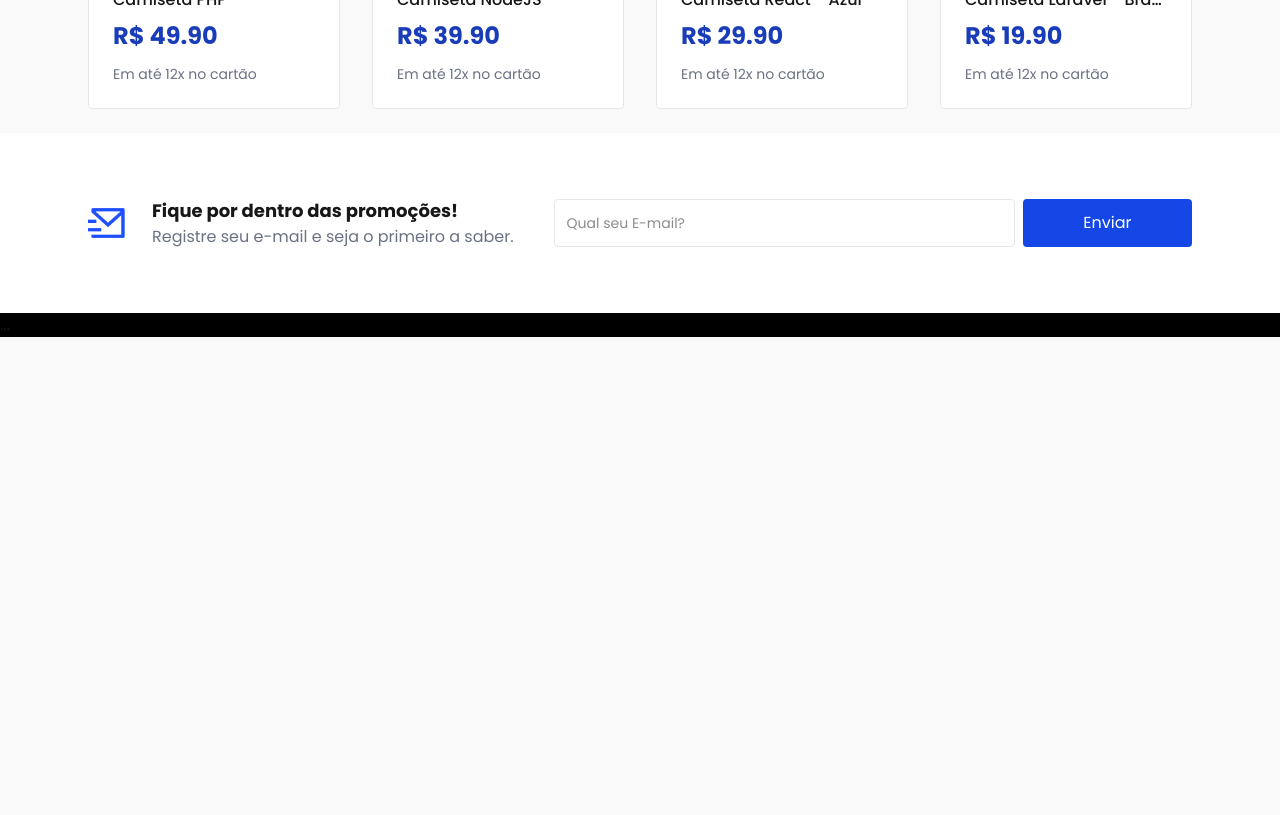
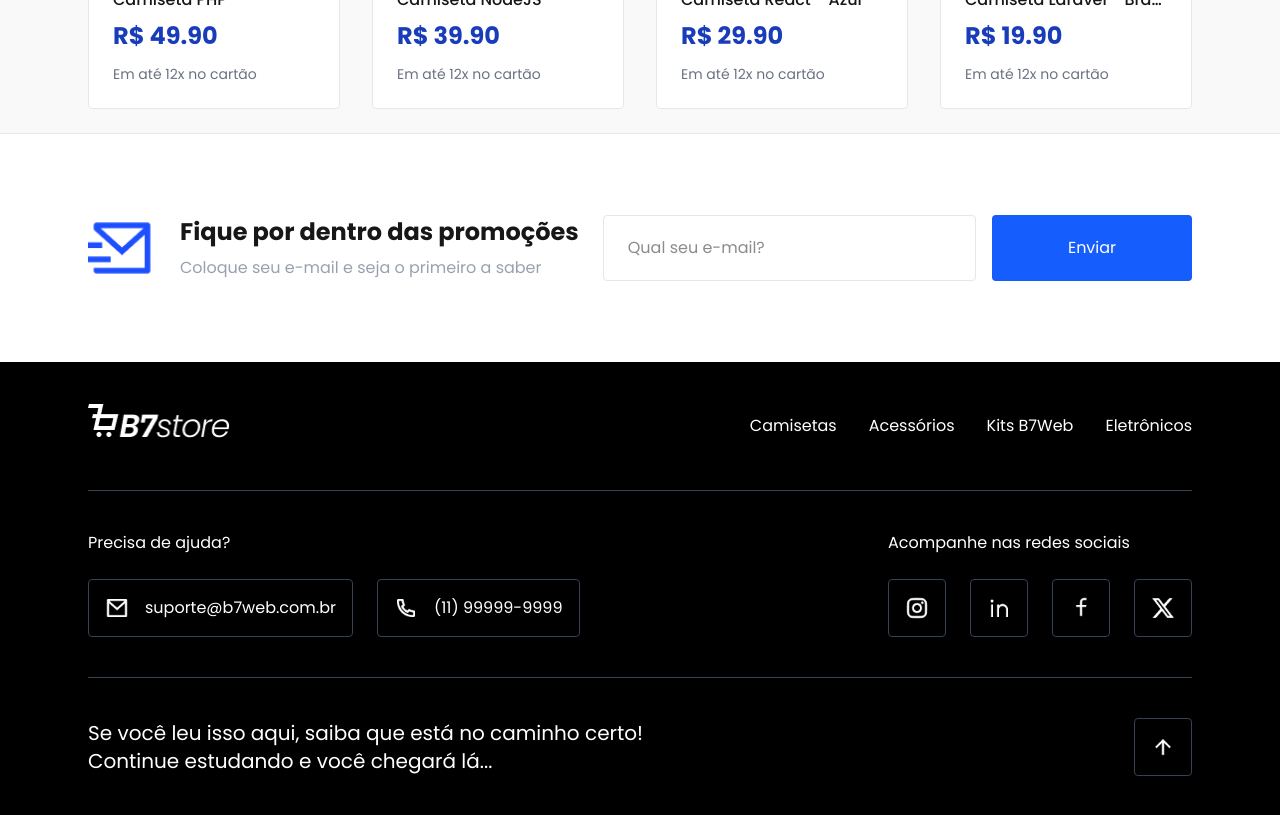
Before and after one commit to luanadplr/b7store, a Next.js app: page / in a window 1280 px wide. Shown: the part 1700-2515 px from the top of the page. Before the commit the page ends 2037 px from the top, so only its background shows below. Built offline with nearby package versions, Linux system fonts and the light colour scheme.

Commit message:
feat: footer concluido

```diff
--- a/src/components/layout/footer.tsx
+++ b/src/components/layout/footer.tsx
@@ -1,45 +1,108 @@
 import Image from "next/image";
+import Link from "next/link";
+import { FooterButton } from "./footer/footer-button";
+import { MenuItem } from "@/types/MenuItem";
+import { data } from "@/data";
 
-export function Footer() {
+export const Footer = () => {
+  const menu: MenuItem[] = data.menu;
+
   return (
     <footer>
-      {/* Newsletter  */}
-      <div className="bg-white">
-        <div className="mx-auto flex w-full max-w-6xl flex-col items-center justify-between gap-5 px-6 py-16 md:flex-row md:gap-10">
-          {/* Header do Newsletter  */}
-          <div className="flex flex-col items-center gap-2 md:flex-row md:gap-0">
-            <div className="md:pr-6">
+      <div className="border-t border-gray-200 bg-white px-6 py-14">
+        <div className="mx-auto flex w-full max-w-6xl flex-col items-center gap-6 p-6 md:flex-row">
+          <Image
+            src={"/assets/ui/mail-send-line.png"}
+            alt=""
+            width={68}
+            height={68}
+          />
+          <div className="text-center md:text-left">
+            <h3 className="mb-6 text-2xl font-bold md:mb-2">
+              Fique por dentro das promoções
+            </h3>
+            <p className="text-gray-400">
+              Coloque seu e-mail e seja o primeiro a saber
+            </p>
+          </div>
+          <form
+            method="POST"
+            className="flex w-full flex-1 flex-col gap-4 md:flex-row"
+          >
+            <input
+              type="text"
+              className="flex-1 rounded-sm border border-gray-200 px-6 py-5 outline-0"
+              placeholder="Qual seu e-mail?"
+            />
+            <input
+              type="submit"
+              value="Enviar"
+              className="w-full rounded-sm border-0 bg-blue-600 px-6 py-5 text-white md:w-50"
+            />
+          </form>
+        </div>
+      </div>
+      <div className="bg-black text-white">
+        <div className="mx-auto w-full max-w-6xl px-6">
+          <div className="flex flex-col items-center justify-between gap-6 border-b border-gray-700 py-16 md:flex-row md:py-10">
+            <Link href="/">
               <Image
-                src={"/assets/ui/mail-send-line.png"}
-                alt="E-mail"
-                width={40}
-                height={40}
+                src={"/assets/ui/logo-white.png"}
+                alt="B7Store"
+                width={143}
+                height={48}
               />
+            </Link>
+            <ul className="flex flex-col items-center gap-8 md:flex-row">
+              {menu.map((item, index) => (
+                <li key={index}>
+                  <Link href={item.link}>{item.label}</Link>
+                </li>
+              ))}
+            </ul>
+          </div>
+          <div className="flex flex-col gap-6 border-b border-gray-700 py-16 md:flex-row md:py-10">
+            <div className="flex-1">
+              <h4 className="mb-6 text-center md:text-left">
+                Precisa de ajuda?
+              </h4>
+              <div className="flex flex-col gap-6 md:flex-row">
+                <FooterButton
+                  href="mailto:suporte@b7web.com.br"
+                  icon="/assets/ui/mail-line.png"
+                  label="suporte@b7web.com.br"
+                />
+                <FooterButton
+                  href=""
+                  icon="/assets/ui/phone-line.png"
+                  label="(11) 99999-9999"
+                />
+              </div>
             </div>
-            <div className="text-center md:text-justify">
-              <h2 className="text-lg font-bold">
-                Fique por dentro das promoções!
-              </h2>
-              <p className="text-gray-500">
-                Registre seu e-mail e seja o primeiro a saber.
-              </p>
+            <div className="">
+              <h4 className="mb-6 text-center md:text-left">
+                Acompanhe nas redes sociais
+              </h4>
+              <div className="flex flex-row justify-between gap-6">
+                <FooterButton href="" icon="/assets/ui/instagram-line.png" />
+                <FooterButton href="" icon="/assets/ui/linkedin-line.png" />
+                <FooterButton href="" icon="/assets/ui/facebook-line.png" />
+                <FooterButton href="" icon="/assets/ui/twitter-x-fill.png" />
+              </div>
             </div>
           </div>
-          {/* Campo do E-mail  */}
-          <div className="flex w-full flex-1 flex-col justify-end gap-2 md:flex-row">
-            <input
-              type="text"
-              placeholder="Qual seu E-mail?"
-              className="flex-3 rounded-sm border border-gray-200 p-3 text-sm"
-            />
-            <button className="flex-1 rounded-sm bg-blue-700 p-3 text-white">
-              Enviar
-            </button>
+          <div className="flex flex-col items-center justify-between gap-14 py-16 md:flex-row md:py-10">
+            <div className="text-center text-xl md:text-left">
+              Se você leu isso aqui, saiba que está no caminho certo!
+              <br />
+              Continue estudando e você chegará lá...
+            </div>
+            <div className="flex justify-center">
+              <FooterButton href="/" icon="/assets/ui/arrow-up-line.png" />
+            </div>
           </div>
         </div>
       </div>
-      {/* Rodapé com links  */}
-      <div className="bg-black">...</div>
     </footer>
   );
-}
+};
--- /dev/null
+++ b/src/components/layout/footer/footer-button.tsx
@@ -0,0 +1,18 @@
+import Image from "next/image";
+import Link from "next/link";
+
+type Props = {
+  href: string;
+  icon: string;
+  label?: string;
+};
+export const FooterButton = ({ href, icon, label }: Props) => {
+  return (
+    <Link href={href}>
+      <div className="flex items-center gap-4 rounded-sm border border-gray-700 p-4 hover:bg-gray-900">
+        <Image src={icon} alt="" width={24} height={24} />
+        {label && <div className="flex-1">{label}</div>}
+      </div>
+    </Link>
+  );
+};
--- a/src/components/layout/header.tsx
+++ b/src/components/layout/header.tsx
@@ -8,14 +8,10 @@
 import { MenuItem } from "@/types/MenuItem";
 import { MenuMobile } from "./header/menu-mobile";
 import { MenuDesktop } from "./header/menu-desktop";
+import { data } from "@/data";
 
 export function Header() {
-  const menu: MenuItem[] = [
-    { label: "Camisetas", link: "/categorias/camisetas" },
-    { label: "Acessórios", link: "/categorias/acessorios" },
-    { label: "Kits B7Web", link: "/categorias/kits" },
-    { label: "Eletrônicos", link: "/categorias/eletronicos" },
-  ];
+  const menu: MenuItem[] = data.menu;
 
   const [openMenu, setOpenMenu] = useState(false);
 
--- a/src/data.ts
+++ b/src/data.ts
@@ -35,4 +35,10 @@
       liked: false,
     },
   ],
+  menu: [
+    { label: "Camisetas", link: "/categorias/camisetas" },
+    { label: "Acessórios", link: "/categorias/acessorios" },
+    { label: "Kits B7Web", link: "/categorias/kits" },
+    { label: "Eletrônicos", link: "/categorias/eletronicos" },
+  ],
 };
```
